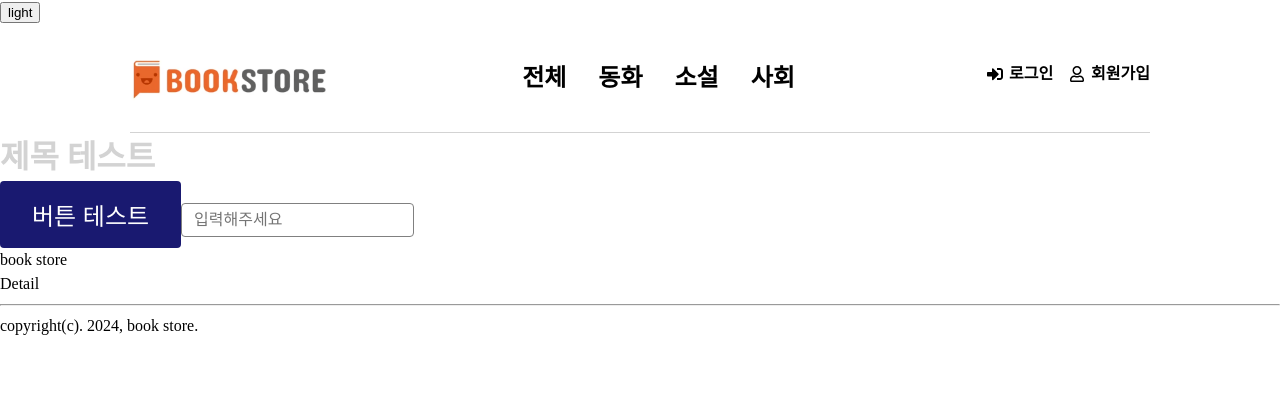
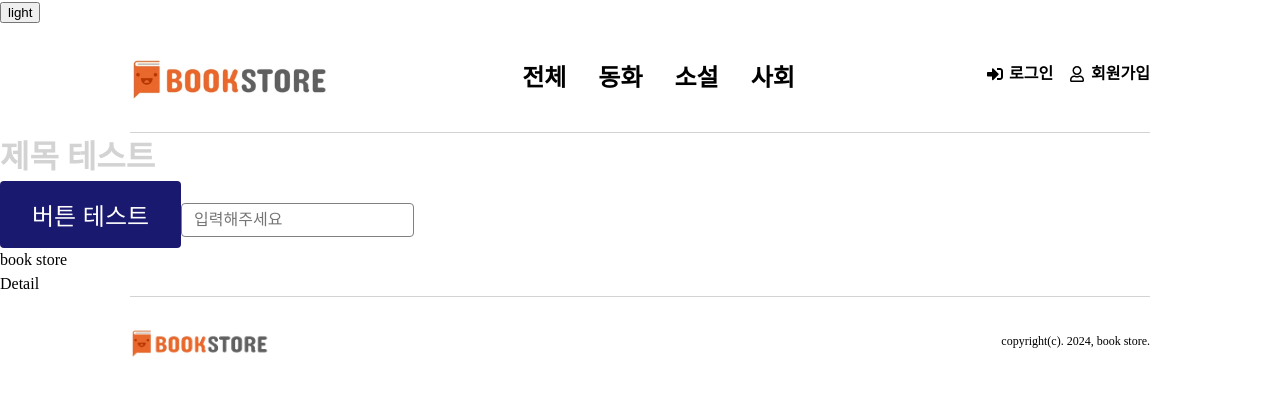
Before and after one commit to Ag-crane/devcourse-full-3, a React (Create React App) app in the folder 09-book-store/: page / in a window 1280 px wide. Shown: the top 396 px of the page. Built offline with nearby package versions, Linux system fonts and the light colour scheme.

Commit message:
푸터 컴포넌트 작성 및 스타일링

```diff
--- a/09-book-store/src/components/common/Footer.tsx
+++ b/09-book-store/src/components/common/Footer.tsx
@@ -1,10 +1,43 @@
+import styled from "styled-components";
+import logo from "../../assets/images/logo.png";
+
 function Footer() {
     return (
         <>
-            <hr />
-            <div>copyright(c). 2024, book store.</div>
+            <FooterStyle>
+
+                <h1 className="logo">
+                    <img src={logo} alt="book store"></img>
+                </h1>
+                <div className="copyright">
+                    <p>copyright(c). 2024, book store.</p>
+                </div>
+            </FooterStyle>
         </>
     );
 }
 
+const FooterStyle = styled.footer`
+    width: 100%;
+    margin: 0 auto;
+    max-width: ${({ theme }) => theme.layout.width.large};
+    display: flex;
+    justify-content: space-between;
+    align-items: center;
+    padding: 20px 0;
+    border-top: 1px solid ${({ theme }) => theme.color.background};
+    .logo {
+        img {
+            width: 140px;
+        }
+    }
+
+    .copyright {
+        p {
+            font-size: 0.75rem;
+            color: ${({ theme }) => theme.color.text};
+        }
+    }
+`;
+
 export default Footer;
```
